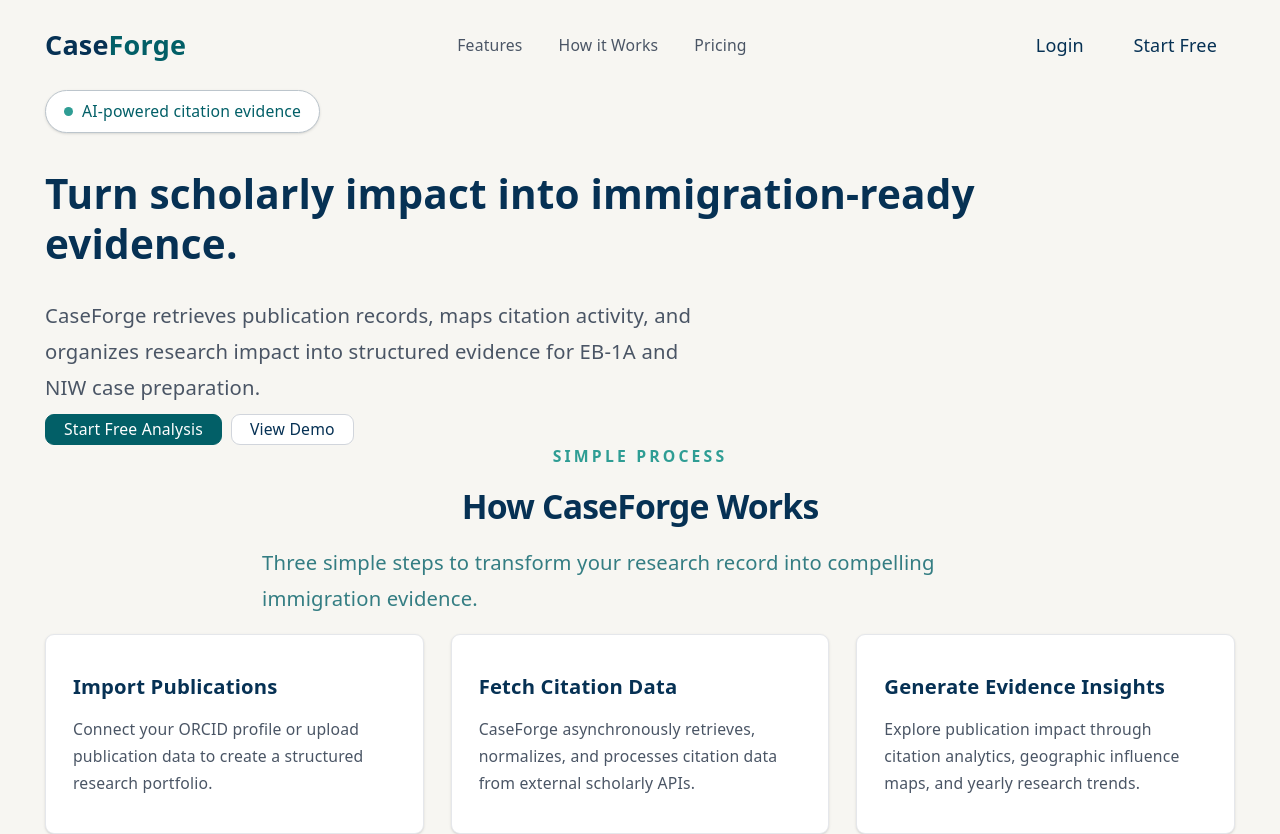
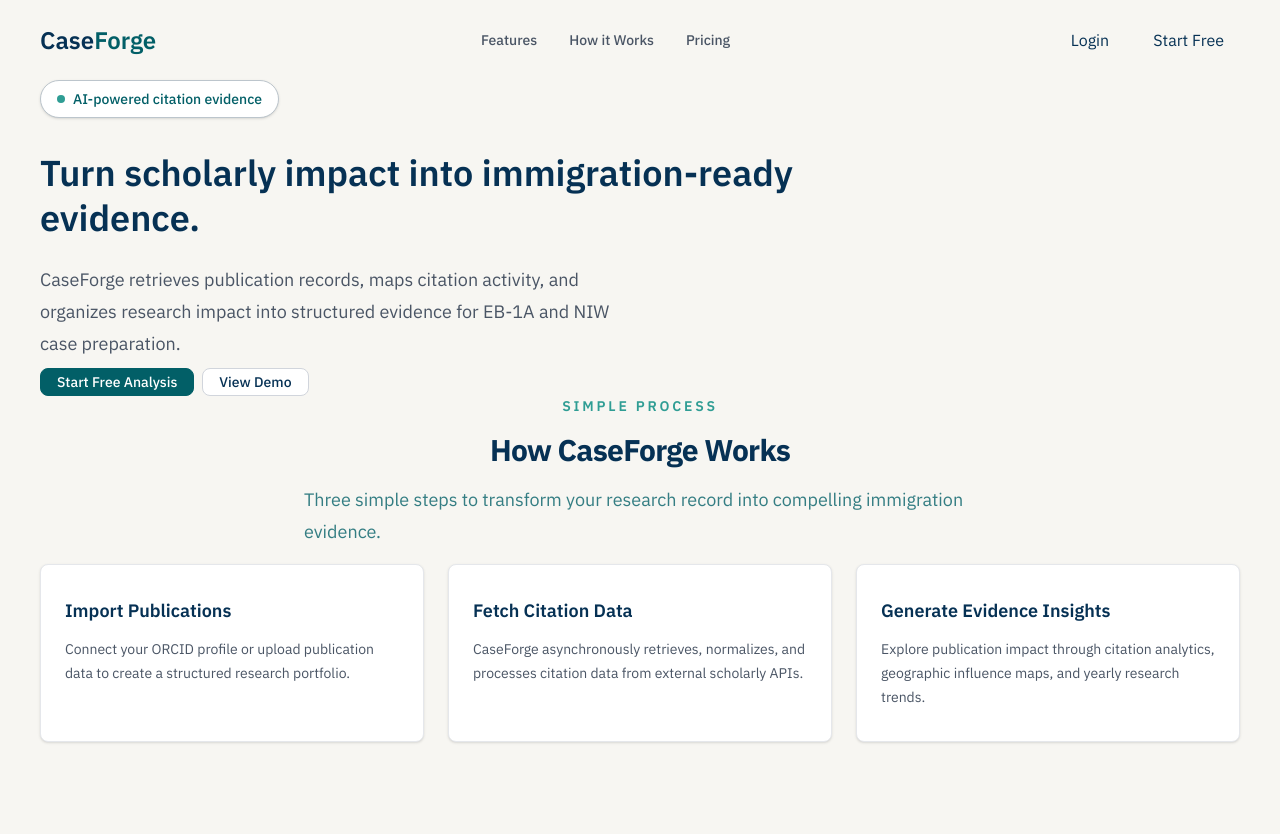
Before and after one commit to shuwangs/CaseForge, a React (Vite) app in the folder client/: page / in a window 1280 px wide. After the commit the page ends 800 px from the top, so only its background shows below. Built offline with nearby package versions, Linux system fonts and the light colour scheme; no server answers; what ag-grid-community would draw is missing.

Commit message:
change font and base font size

```diff
--- a/client/index.html
+++ b/client/index.html
@@ -1,13 +1,19 @@
 <!doctype html>
 <html lang="en">
+
 <head>
   <meta charset="UTF-8" />
-    <link rel="icon" type="image/svg+xml" href="/favicon.svg" />
+  <link rel="preconnect" href="https://fonts.googleapis.com">
+  <link rel="preconnect" href="https://fonts.gstatic.com" crossorigin>
+  <link href="https://fonts.googleapis.com/css2?family=IBM+Plex+Sans:wght@400;500;600;700&display=swap"
+    rel="stylesheet">
   <meta name="viewport" content="width=device-width, initial-scale=1.0" />
   <title>client</title>
 </head>
+
 <body>
   <div id="root"></div>
   <script type="module" src="/src/main.jsx"></script>
 </body>
+
 </html>
--- a/client/src/index.css
+++ b/client/src/index.css
@@ -9,12 +9,15 @@
 	--color-secondary: #2f9d94;
 	--color-muted: #bcc5cc;
 
-	--sans: system-ui, "Segoe UI", Roboto, sans-serif;
-	--heading: system-ui, "Segoe UI", Roboto, sans-serif;
-	--mono: ui-monospace, Consolas, monospace;
+	--sans:
+		"IBM Plex Sans", system-ui, -apple-system, BlinkMacSystemFont, "Segoe UI",
+		sans-serif;
+	--heading:
+		"IBM Plex Sans", system-ui, -apple-system, BlinkMacSystemFont, "Segoe UI",
+		sans-serif;
 
-	font: 18px / 145% var(--sans);
-	letter-spacing: 0.18px;
+	font: 16px / 1.5 var(--sans);
+	letter-spacing: 0;
 	color-scheme: light dark;
 	color: var(--text);
 	background: var(--color-bg);
```
Lines whose indentation alone changed are shown as unchanged.
